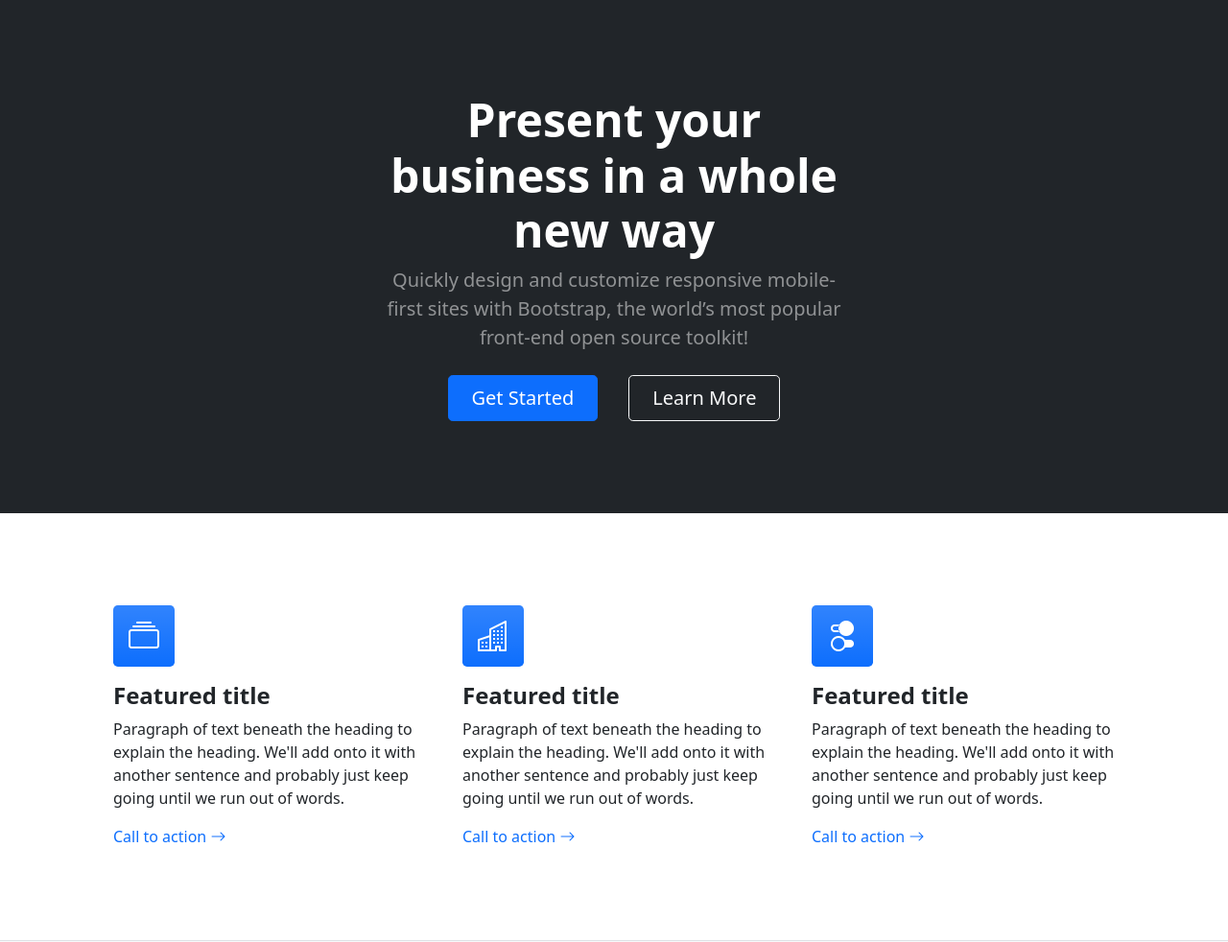
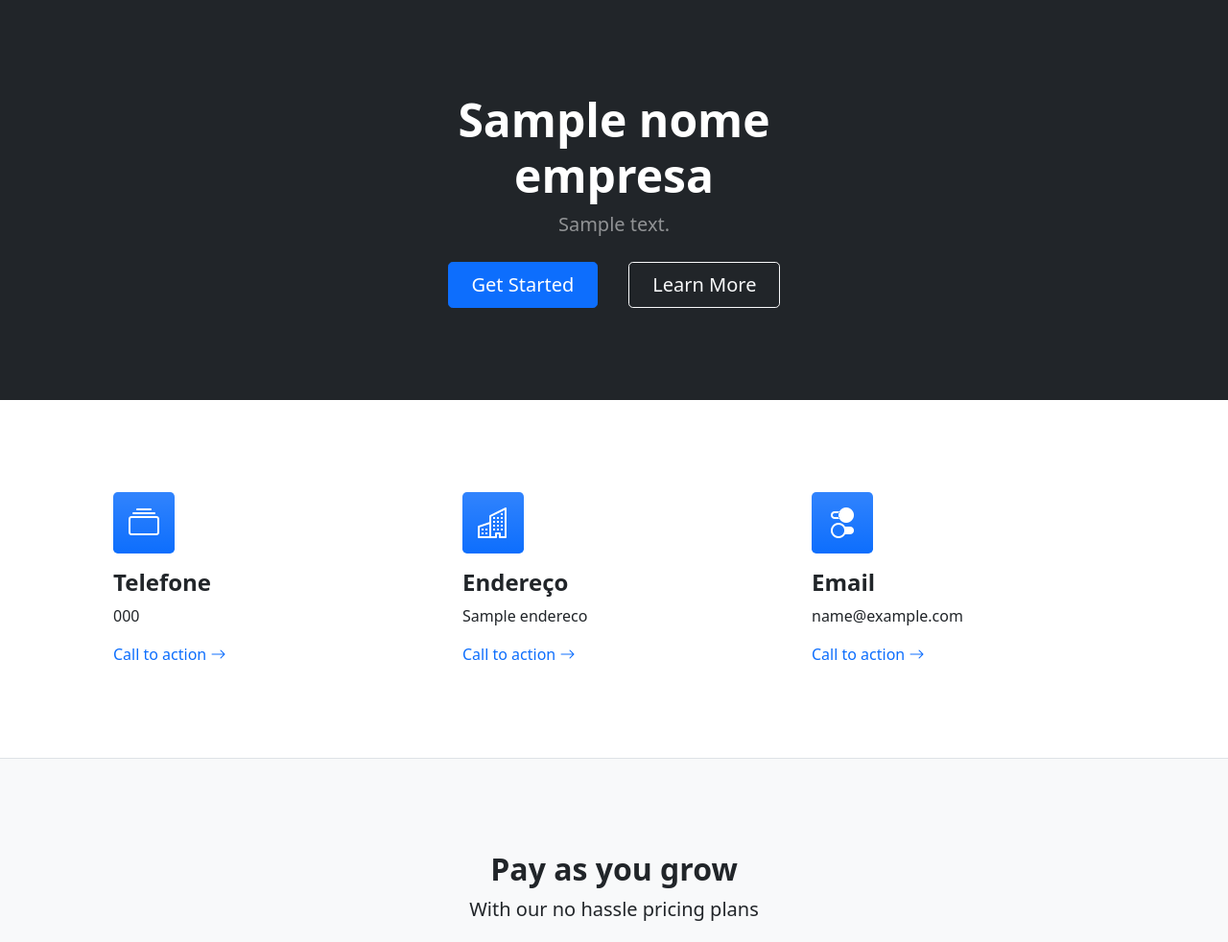
Before and after one commit to borgesbsb/registration_users, a Django app: template django_templates/app/templates/index.html in a window 1280 px wide. Shown: the part 56-1038 px from the top of the page at 96% size. Run offline with Django 3.2, Linux system fonts and the light colour scheme; the template is opened without the code that fills it: most values are stand-ins (such as "Sample title", 1, 10 or a date in 2020); some libraries are stand-ins or nearby versions.

Commit message:
add: templates

```diff
--- a/django_templates/app/templates/index.html
+++ b/django_templates/app/templates/index.html
@@ -37,8 +37,8 @@
                 <div class="row gx-5 justify-content-center">
                     <div class="col-lg-6">
                         <div class="text-center my-5">
-                            <h1 class="display-5 fw-bolder text-white mb-2">Present your business in a whole new way</h1>
-                            <p class="lead text-white-50 mb-4">Quickly design and customize responsive mobile-first sites with Bootstrap, the world’s most popular front-end open source toolkit!</p>
+                            <h1 class="display-5 fw-bolder text-white mb-2">{{ nome_empresa }}</h1>
+                            <p class="lead text-white-50 mb-4">{{ descricao }}</p>
                             <div class="d-grid gap-3 d-sm-flex justify-content-sm-center">
                                 <a class="btn btn-primary btn-lg px-4 me-sm-3" href="#features">Get Started</a>
                                 <a class="btn btn-outline-light btn-lg px-4" href="#!">Learn More</a>
@@ -54,8 +54,8 @@
                 <div class="row gx-5">
                     <div class="col-lg-4 mb-5 mb-lg-0">
                         <div class="feature bg-primary bg-gradient text-white rounded-3 mb-3"><i class="bi bi-collection"></i></div>
-                        <h2 class="h4 fw-bolder">Featured title</h2>
-                        <p>Paragraph of text beneath the heading to explain the heading. We'll add onto it with another sentence and probably just keep going until we run out of words.</p>
+                        <h2 class="h4 fw-bolder">Telefone</h2>
+                        <p>{{ contato_empresa.telefone }}</p>
                         <a class="text-decoration-none" href="#!">
                             Call to action
                             <i class="bi bi-arrow-right"></i>
@@ -63,8 +63,8 @@
                     </div>
                     <div class="col-lg-4 mb-5 mb-lg-0">
                         <div class="feature bg-primary bg-gradient text-white rounded-3 mb-3"><i class="bi bi-building"></i></div>
-                        <h2 class="h4 fw-bolder">Featured title</h2>
-                        <p>Paragraph of text beneath the heading to explain the heading. We'll add onto it with another sentence and probably just keep going until we run out of words.</p>
+                        <h2 class="h4 fw-bolder">Endereço</h2>
+                        <p>{{ contato_empresa.endereco }}</p>
                         <a class="text-decoration-none" href="#!">
                             Call to action
                             <i class="bi bi-arrow-right"></i>
@@ -72,8 +72,8 @@
                     </div>
                     <div class="col-lg-4">
                         <div class="feature bg-primary bg-gradient text-white rounded-3 mb-3"><i class="bi bi-toggles2"></i></div>
-                        <h2 class="h4 fw-bolder">Featured title</h2>
-                        <p>Paragraph of text beneath the heading to explain the heading. We'll add onto it with another sentence and probably just keep going until we run out of words.</p>
+                        <h2 class="h4 fw-bolder">Email</h2>
+                        <p>{{ contato_empresa.email }}</p>
                         <a class="text-decoration-none" href="#!">
                             Call to action
                             <i class="bi bi-arrow-right"></i>
```
Also changed, not shown: django_templates/app/views.py (+8 -1 lines).
